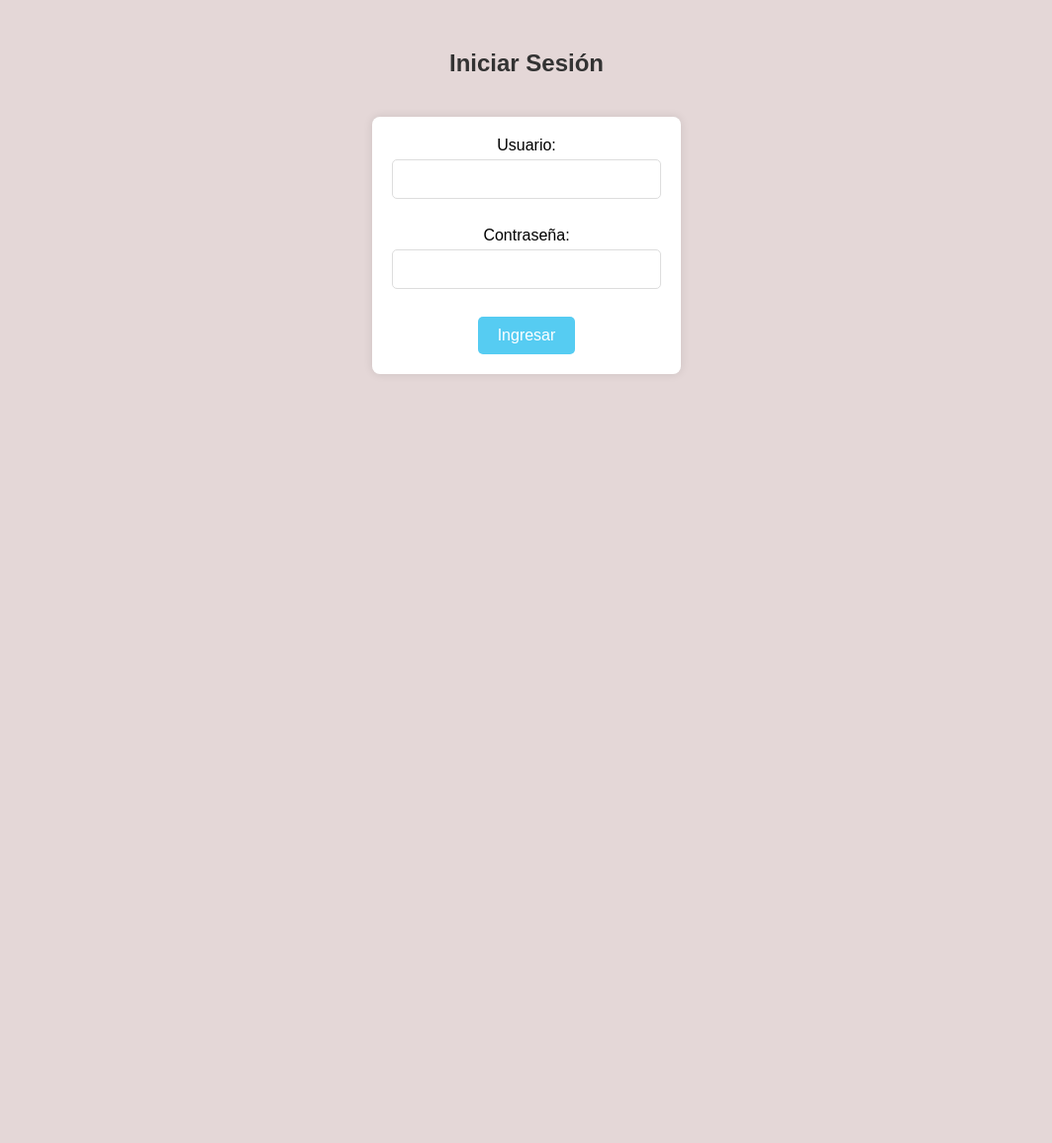
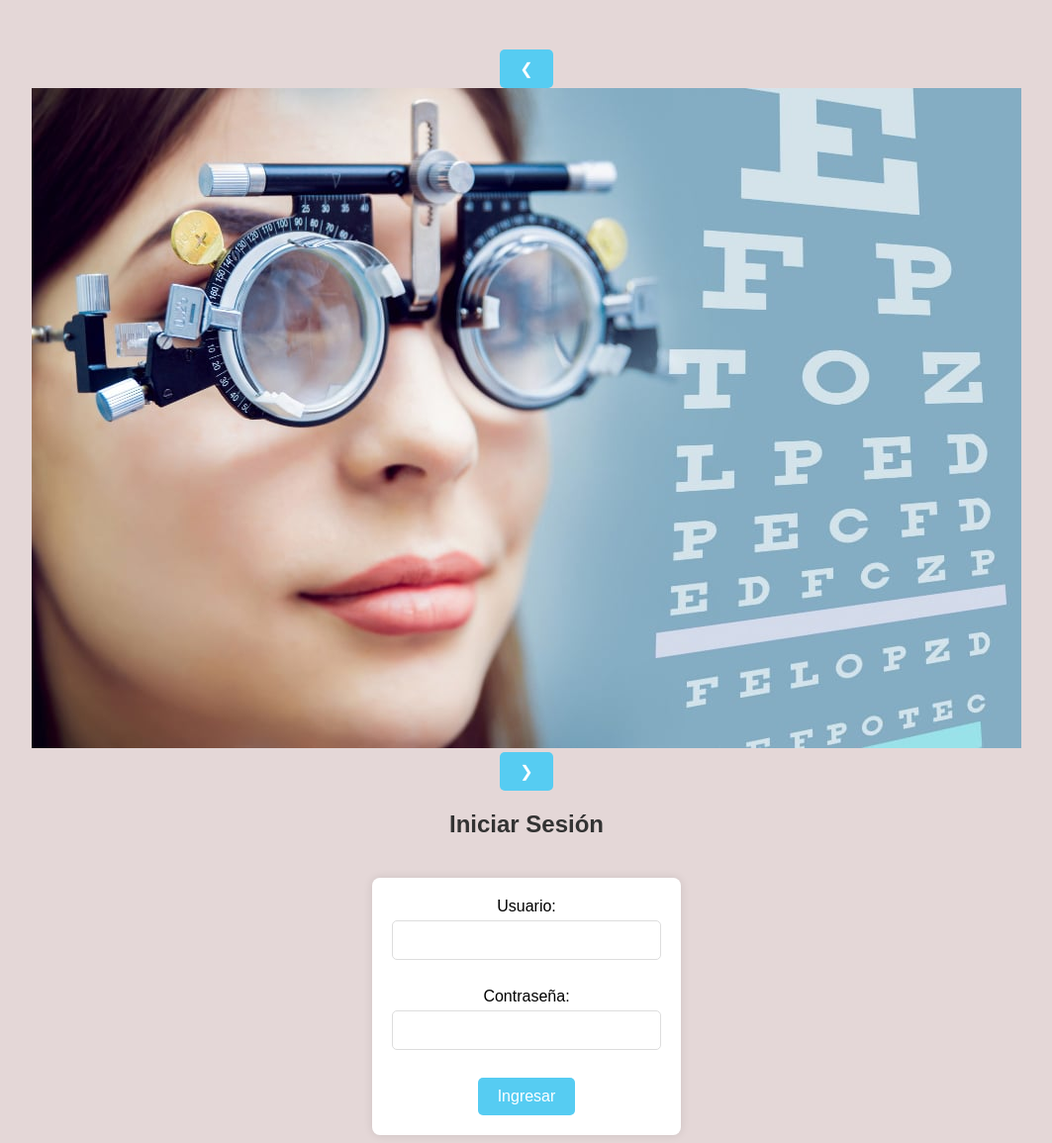
Before and after one commit to Orlando-BP/Opto-Register, a PHP site: page / in a window 1280 px wide. Shown: the whole page at 99% size, without its empty margins (108-1171 px from the left). Before the commit the page ends 378 px from the top, so only its background shows below. Run offline with PHP 8.4, Linux system fonts and the light colour scheme.

Commit message:
Add files via upload

```diff
--- a/Codigo Web/index.php
+++ b/Codigo Web/index.php
@@ -5,11 +5,26 @@
     <meta charset="UTF-8">
     <title>Login</title>
     <link rel="stylesheet" href="CSS/style_login.css">
+    <script defer src="JS/slider.js"></script>
 </head>
 <body>
+    <div class="container">
+        <!-- Galería de imágenes -->
+        <div class="gallery">
+            <button class="prev" onclick="moveSlide(-1)">&#10094;</button>
+            <div class="slider">
+                <img class="slide" src="images/opticas1.jpg" alt="Imagen 1">
+                <img class="slide" src="images/opticas2.jpg" alt="Imagen 2" style="display:none;">
+                <img class="slide" src="images/opticas3.jpg" alt="Imagen 3" style="display:none;">
+            </div>
+            <button class="next" onclick="moveSlide(1)">&#10095;</button>
+        </div>
+
+        <!-- Formulario de inicio de sesión -->
+        <div class="login-box">
             <h2>Iniciar Sesión</h2>
             <?php if (isset($_SESSION['error'])): ?>
-        <p style="color:red;"><?php echo $_SESSION['error']; unset($_SESSION['error']); ?></p>
+                <p style="color:red;"> <?php echo $_SESSION['error']; unset($_SESSION['error']); ?> </p>
             <?php endif; ?>
             <form action="login.php" method="POST">
                 <label>Usuario:</label>
@@ -18,5 +33,7 @@
                 <input type="password" name="password" required><br><br>
                 <button type="submit">Ingresar</button>
             </form>
+        </div>
+    </div>
 </body>
 </html>
```
Lines whose indentation alone changed are shown as unchanged.
